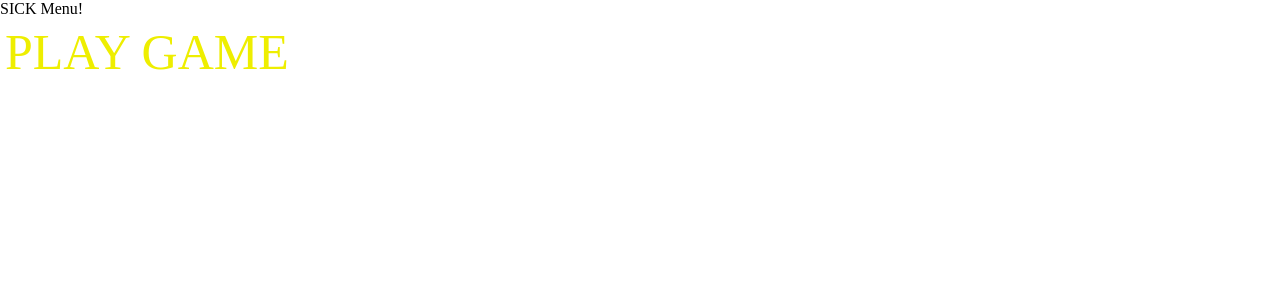
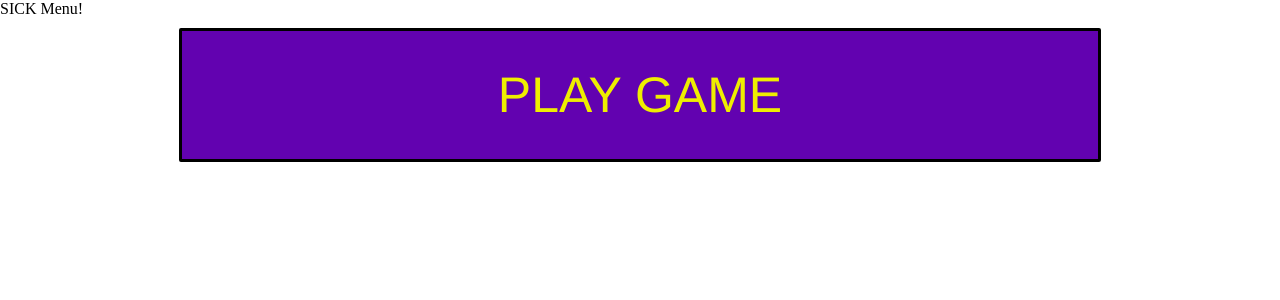
Before and after one commit to nicknicknick4444/portfolio, a Django app: page /saveIt/ in a window 1280 px wide. Shown: the top 300 px of the page. Run offline with Django 3.2, Linux system fonts and the light colour scheme; parts of the project's set-up code (start-up, migrations or seed data) failed here and were passed over.

Commit message:
low commit

```diff
--- a/squaresg/static/squaresg/style.css
+++ b/squaresg/static/squaresg/style.css
@@ -246,12 +246,23 @@ fieldset {
 
 .pad {
 	font-size: 50px;
+	font-family: helvetica;
 	color: #eeee00;
-	padding: 5px;
+	background-color: #6202b0;
+	padding: 35px 10px;
 	border-radius: 5px;
+	border: 3px solid #000000;
+	border-radius: 2px;
+	text-align: center;
+	margin: auto;
+	margin-top: 10px;
+	width: 70%;
+
 }
 
-
+a:link {
+	text-decoration: none;
+}
 
 
 
```
